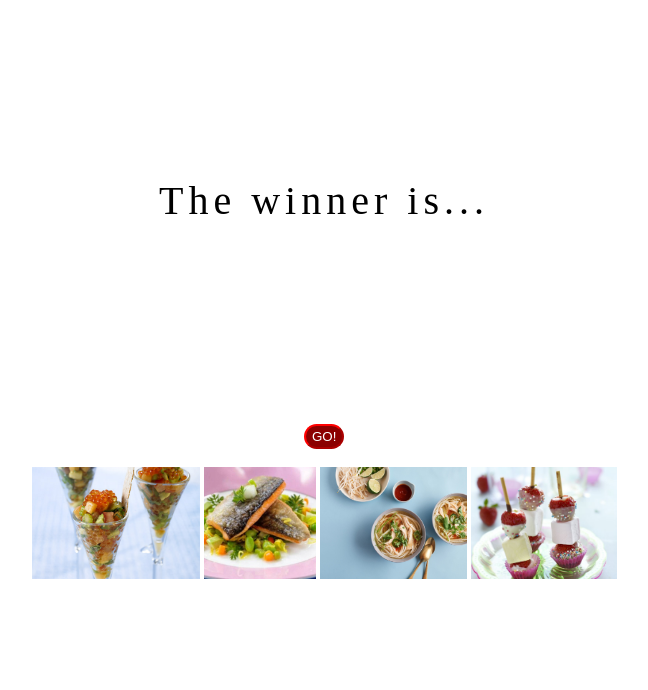
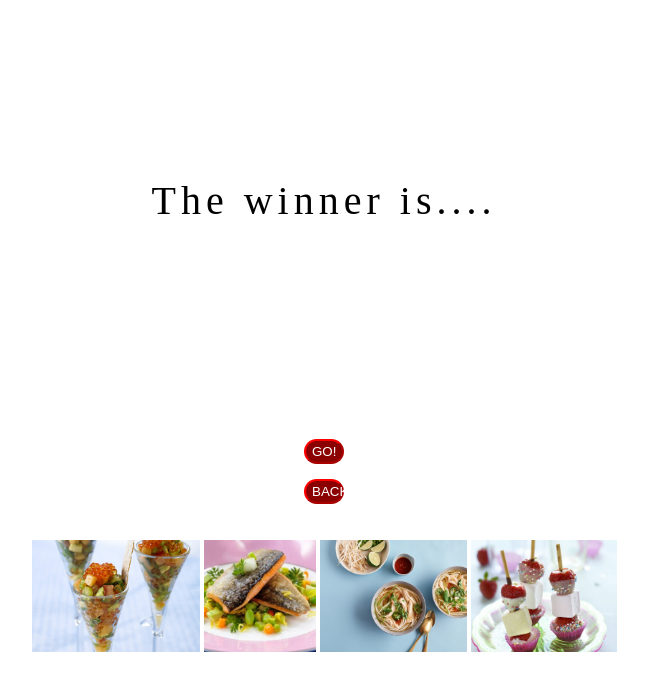
Before and after one commit to yasand/help-me-choose, a plain HTML site: page index.html in a window 1280 px wide. Both pictures are taken after a click on the button "GO!". Shown: the whole page, without its empty margins (316-964 px from the left). Drawn offline with nearby package versions, Linux system fonts and the light colour scheme.

Commit message:
back button

```diff
--- a/index.html
+++ b/index.html
@@ -6,15 +6,23 @@
     <link href="./main.css" rel="stylesheet"  type="text/css"> <!--länka till css*-->
   </head>
   <body class="colorChange"> <!--olorChange -> hover h1 change color-->
-    <h1 class="rubrik">Help me choose between....</h1> <!--rubrik -> ...-->
+    <h1 class="start">Help me choose between....</h1> <!--rubrik -> ...-->
+    <h1 class="result">The winner is....</h1>
     <div class="inputSection"> <!--inputSection -> hide when showing result-->
       <div class="inputs"> <!--inputs -> append function-->
         <input placeholder="Something..."></input> <!--placeholder for input-->
       </div>
       <button class="addOption">Add</button> <!--addOption->append function-->
     </div>
-    <div class="resultSection"></div> <!--resultSection -> showing result-->
+    <div class="resultSection">
+
+    </div> <!--resultSection -> showing result-->
     <button class="submit">GO!</button> <!--submit -> submit function-->
+    <button class="back">BACK</button> <!--submit -> submit function-->
+    <br>
+    </div> <!--resultSection -> showing result-->
+
+
     <br>
 
     <div>  <!--image footer-->
@@ -29,7 +37,10 @@
 
       /*input section*/
       $(function() {
+
         $(".resultSection").hide()
+        $(".back").hide()
+        $(".result").hide()
           <!--Hide result section from start-->
        var add_option = function () {
           $('.inputs').append('<input></input>')
@@ -41,10 +52,11 @@
         var options = []  /*create empty array for inputs*/
         /*submit section*/
         var submit  = function() { /*create submit variable that is a function that...*/
-
-            $('h1').text("The winner is...")
             $('.inputSection').hide() /*...find inputSection class and hide it */
             $('.resultSection').css('display', 'flex') /*...find resultSection class and set css value to display */
+            $('.result').show()
+            $('.back').show()
+            $('.start').hide()
             $('input').each(function(){
               options.push($(this).val()) /*...find input class and for each element append it to the option array */
             })
@@ -55,6 +67,16 @@
             $('.resultSection').text(winner)/*find resultSection and display the winner*/
             }
             $('.submit').click(submit) /*submit input on click*/
+          })
+
+          $('.back').click (function(){
+            $('.back').toggle()
+            $('.submit').toggle()
+            $('.result').toggle()
+            $('.start').toggle()
+            $(".resultSection").hide()
+            var options = []
+            $('.inputSection').show()
           })
   /*När resultatet visas, byt ut rubriken från "Help me choose between.." till "The winner is:"*/
 
--- a/main.css
+++ b/main.css
@@ -31,6 +31,7 @@ button {
   border-color: red;
   background-color: darkred;
   color: white;
+  margin-top: 15px;
 }
 
 .resultSection {
```
